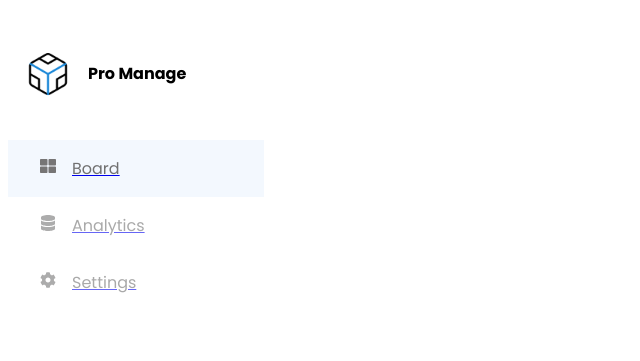
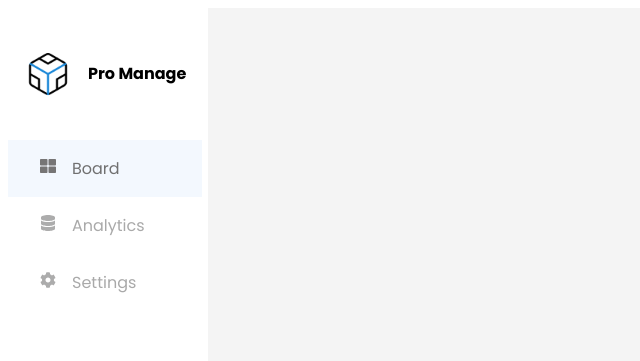
Before and after one commit to SageerMalnas/ProgramM_frontend, a React (Vite) app: page /dashboard in a window 1280 px wide. Shown: the top 361 px of the page, without its empty margins (0-640 px from the left). Built offline with nearby package versions, Linux system fonts and the light colour scheme; no server answers.

Commit message:
adjusted css

```diff
--- a/src/App.jsx
+++ b/src/App.jsx
@@ -17,9 +17,10 @@ function App() {
       <Routes>
         <Route path='/register' element={<Register />} />
         <Route path="/login" element={<Login />} />
-        <Route path='/dashboard' element={<Dashboard />} />
-        <Route path='/analytics' element={<Analytics/>} />
-        <Route path='/settings' element={<Settings/>} />
+        <Route path='/dashboard' element={<Dashboard />}>
+          <Route path='analytics' element={<Analytics />} />
+          <Route path='settings' element={<Settings />} />
+        </Route>
       </Routes>
       <ToastContainer />
     </AuthProvider>
--- a/src/components/navbar/Nav.jsx
+++ b/src/components/navbar/Nav.jsx
@@ -7,7 +7,7 @@ import AuthContext from '../../context/AuthContext';
 import LogoutModal from '../../modal/logoutModal';
 
 export default function Nav() {
-  const { logout } = useContext(AuthContext);
+
   const [isLogoutModalOpen, setLogoutModalOpen] = useState(false);
 
   const toggleLogoutModal = () => {
@@ -32,6 +32,7 @@ export default function Nav() {
           <NavLink
             to="/dashboard"
             className={({ isActive }) => (isActive ? styles.active : '')}
+            style={{textDecoration: 'none'}}
           >
             <div className={styles.icon}>
               <FaThLarge color="#767575" />
@@ -40,8 +41,9 @@ export default function Nav() {
           </NavLink>
 
           <NavLink
-            to={'/analytics'}
+            to={'/dashboard/analytics'}
             className={({ isActive }) => (isActive ? styles.active : '')}
+            style={{textDecoration: 'none'}}
           >
             <div className={styles.icon}>
               <FaDatabase color="#767575" />
@@ -50,8 +52,9 @@ export default function Nav() {
           </NavLink>
 
           <NavLink
-            to={'/settings'}
+            to={'/dashboard/settings'}
             className={({ isActive }) => (isActive ? styles.active : '')}
+            style={{textDecoration: 'none'}}
           >
             <div className={styles.icon}>
               <FaCog color="#767575" />
--- a/src/components/navbar/nav.module.css
+++ b/src/components/navbar/nav.module.css
@@ -1,11 +1,13 @@
 .container {
     height: 100vh;
-    width: 20%;
+    /* width: 20%; */
+    width: 100;
     display: flex;
     flex-direction: column;
     overflow: hidden;
     position: fixed;
-    /* text-decoration: none; */
+    /* background-color: black; */
+    background-size: cover;
 }
 
 .logo {
@@ -13,7 +15,6 @@
     display: flex;
     align-items: center;
     gap: 1rem;
-    /* justify-content: center; */
 }
 
 .logoText{
--- a/src/modal/logoutModal.jsx
+++ b/src/modal/logoutModal.jsx
@@ -1,12 +1,17 @@
-import React from 'react';
+import React, { useContext } from 'react';
 import styles from './logout.module.css';
+import AuthContext from '../context/AuthContext';
 
 const LogoutModal = ({ toggleLogoutModal }) => {
-
+    const { logout } = useContext(AuthContext);
     const handleClickOutside = (e) => {
         if (e.target.className === styles.modalBackground) {
             toggleLogoutModal();
         }
+    };
+
+    function handleSubmit(){
+        logout()
     };
 
     return (
@@ -14,7 +19,7 @@ const LogoutModal = ({ toggleLogoutModal }) => {
             <div className={styles.modalContent}>
                 <p>Are you sure you want to logout?</p>
                 <div className={styles.buttonContainer}>
-                    <button className={styles.confirmButton}>Yes, Logout</button>
+                    <button className={styles.confirmButton} onClick={handleSubmit}>Yes, Logout</button>
                     <button onClick={toggleLogoutModal} className={styles.cancelButton}>Cancel</button>
                 </div>
             </div>
--- a/src/pages/Admin/Analytics/Analytics.jsx
+++ b/src/pages/Admin/Analytics/Analytics.jsx
@@ -4,7 +4,6 @@ import Nav from '../../../components/navbar/Nav'
 const Analytics = () => {
     return (
         <>
-            <Nav />
             <div>
                 Analytics
             </div>
--- a/src/pages/Admin/Dashboard.jsx
+++ b/src/pages/Admin/Dashboard.jsx
@@ -1,10 +1,17 @@
 import React from 'react'
 import Nav from '../../components/navbar/Nav'
+import { Outlet } from 'react-router-dom'
+import styles from './dashboard.module.css';
 
 const Dashboard = () => {
   return (
-    <div>
-      <Nav/>
+    <div className={styles.container}>
+      <div className={styles.leftContainer}>
+        <Nav />
+      </div>
+      <div className={styles.rightContainer}>
+        <Outlet />
+      </div>
     </div>
   )
 }
--- a/src/pages/Admin/Settings/Settings.jsx
+++ b/src/pages/Admin/Settings/Settings.jsx
@@ -4,7 +4,6 @@ import Nav from '../../../components/navbar/Nav'
 const Settings = () => {
     return (
         <>
-            <Nav />
             <div>
                 Settings
             </div>
--- a/src/pages/Admin/dashboard.module.css
+++ b/src/pages/Admin/dashboard.module.css
@@ -0,0 +1,22 @@
+.container {
+    display: flex;
+    height: 100vh;
+    width: 100vw;
+    position: fixed;
+  }
+
+  /* Left Container: for the Nav bar */
+  .leftContainer {
+    width: 200px;
+    display: flex;
+    flex-direction: column;
+    justify-content: flex-start;
+    overflow: hidden;
+  }
+
+  .rightContainer {
+    flex-grow: 1;
+    padding: 2rem;
+    overflow: hidden;
+    background-color: #f4f4f4;
+  }
```
